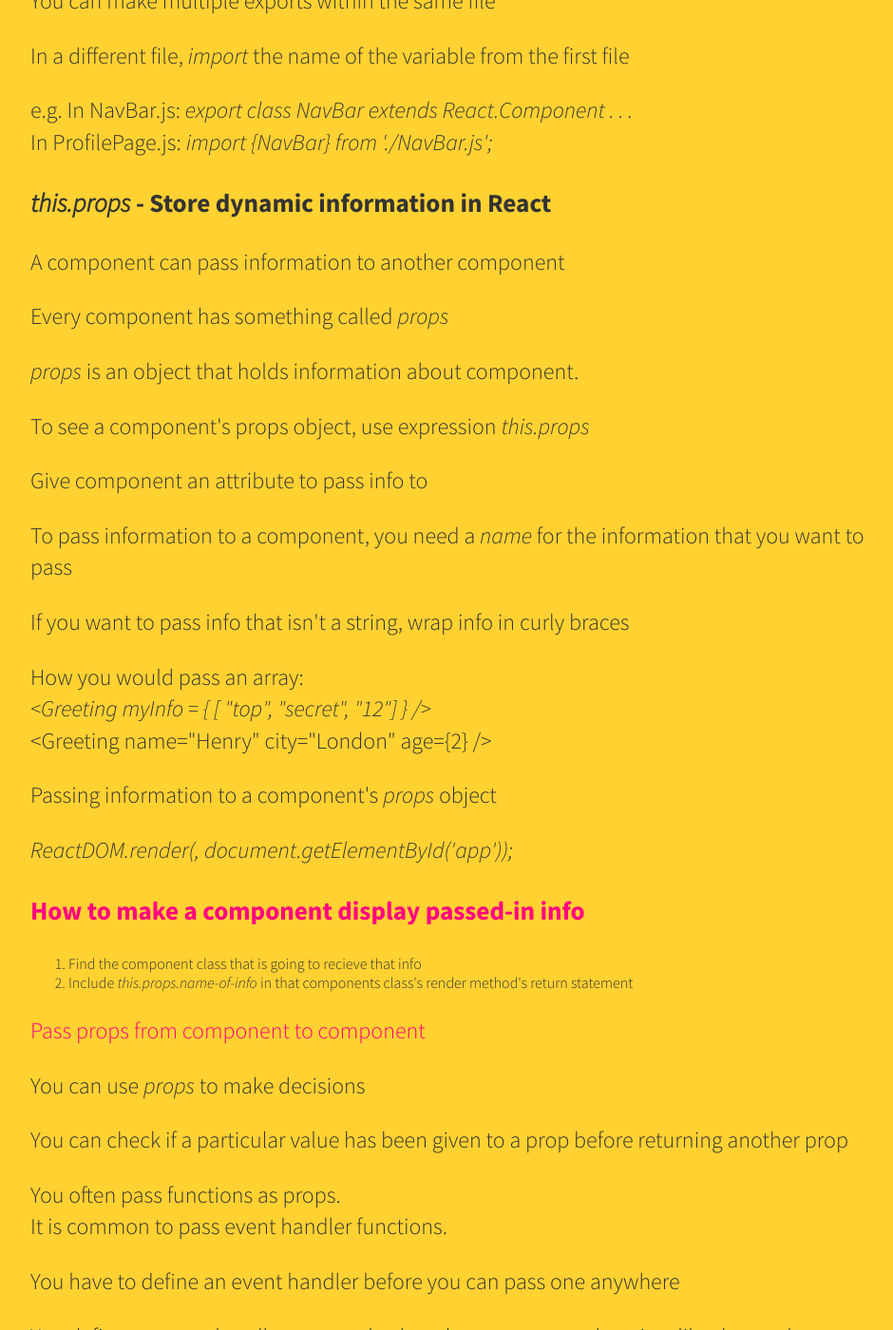
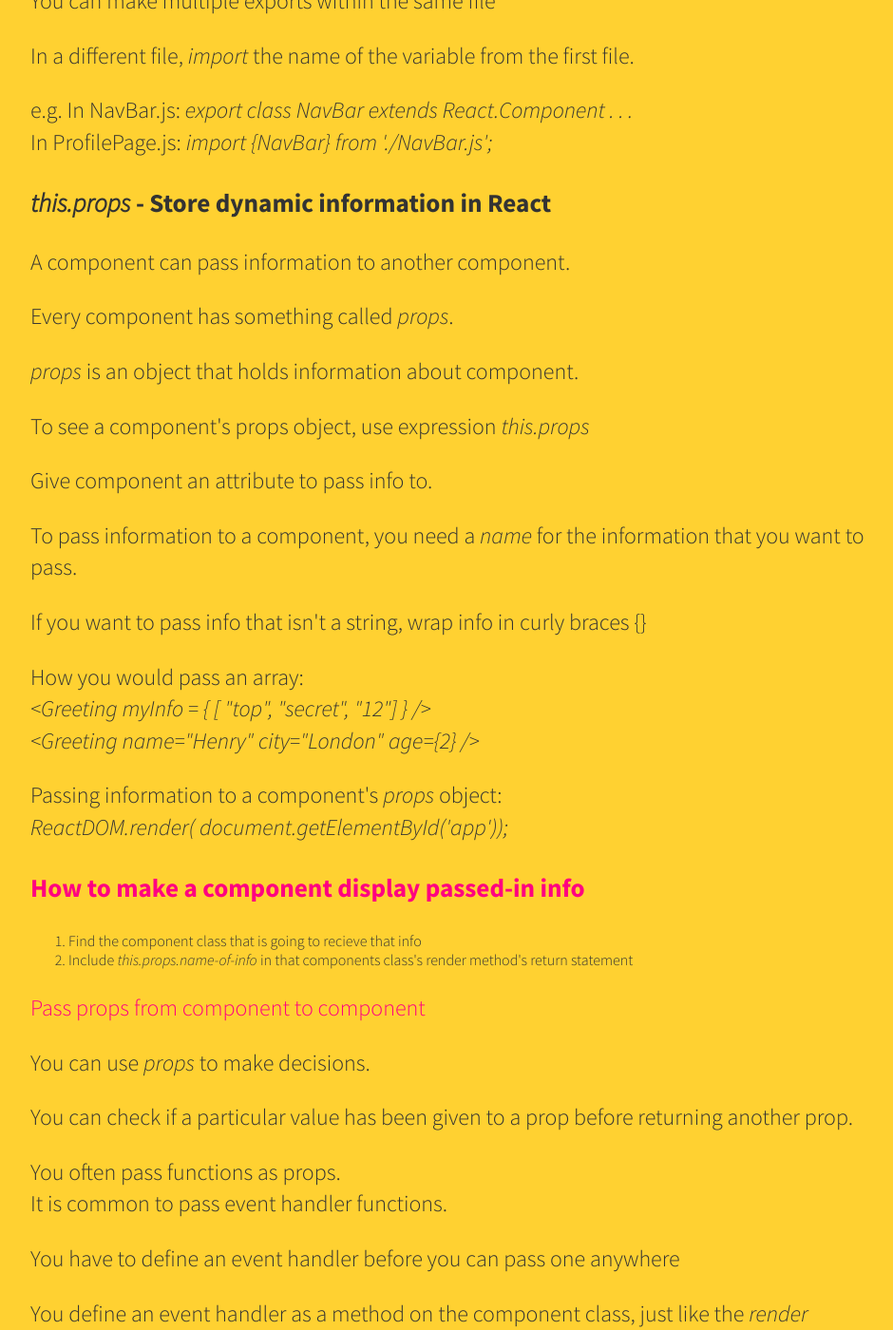
Before and after one commit to SundeepToor/sundeeptoor.github.io, a Jekyll site: the page built from _posts/2018-07-16-Learning-React:-Part-2.md, in a window 1280 px wide and 1400 px high, scrolled down 562 px. Shown: the whole window at 95% size, without its empty margins (160-1100 px from the left). Built offline with Jekyll 4.4.1, drawn with Linux system fonts in a browser that asks for light colours; our own code applies the rules of GitHub Pages for plain Markdown files; some of the changed text lies outside the part shown.

Commit message:
Update 2018-07-16-Learning-React:-Part-2.md

```diff
--- a/_posts/2018-07-16-Learning-React:-Part-2.md
+++ b/_posts/2018-07-16-Learning-React:-Part-2.md
@@ -6,27 +6,28 @@
 	<h3>Exporting Components</h3>
 	<p><em>export const nameOfItem = {};</em></p>
 	<p>You can make multiple exports within the same file</p>
-	<p>In a different file, <em>import</em> the name of the variable from the first file</p>
+	<p>In a different file, <em>import</em> the name of the variable from the first file.</p>
 	<p>e.g. In NavBar.js: <em>export class NavBar extends React.Component . . .</em><br>
 	In ProfilePage.js: <em>import {NavBar} from './NavBar.js';</em>
 	</p>
 
 	<h3><em>this.props</em> - Store dynamic information in React</h3>
-	<p>A component can pass information to another component</p>
-	<p>Every component has something called <em>props</em><p>
+	<p>A component can pass information to another component.</p>
+	<p>Every component has something called <em>props</em>.<p>
 	<p><em>props</em> is an object that holds information about component.</p>
 	<p>To see a component's props object, use expression <em>this.props</em></p>
-	<p>Give component an attribute to pass info to<br>
-	<em><MyComponent foo = "bar" /></em><p>
+	<p>Give component an attribute to pass info to.<br>
+	<em><MyComponent foo = "bar" /></em></p>
 
-	<p>To pass information to a component, you need a <em>name</em> for the information that you want to pass</p>
-	<p>If you want to pass info that isn't a string, wrap info in curly braces</p>
+	<p>To pass information to a component, you need a <em>name</em> for the information that you want to pass.</p>
+	<p>If you want to pass info that isn't a string, wrap info in curly braces {}</p>
 
 	<p>How you would pass an array:<br>
-	<em><Greeting myInfo = { [ "top", "secret", "12"] } /></em><br>	<Greeting name="Henry" city="London" age={2} /></p>
+	<em><Greeting myInfo = { [ "top", "secret", "12"] } /><br>
+	<Greeting name="Henry" city="London" age={2} /></em></p>
 
-	<p>Passing information to a component's <em>props</em> object</p>
-	<p><em>ReactDOM.render(<Greeting firstName = 'Roberta'/>, document.getElementById('app'));</em></p>
+	<p>Passing information to a component's <em>props</em> object:<br>
+	<em>ReactDOM.render(<Greeting firstName = 'Roberta'/> document.getElementById('app'));</em></p>
 
 	<h3><a href="https://codepen.io/SundeepToor/pen/WKrXEP" target="_blank">How to make a component display passed-in info</a></h3>
 	<ol>
@@ -36,8 +37,8 @@
 
 	<p><a href="https://codepen.io/SundeepToor/pen/djGZZz" target="_blank">Pass props from component to component</a></p>
 
-	<p>You can use <em>props</em> to make decisions</p>
-	<p>You can check if a particular value has been given to a prop before returning another prop</p>
+	<p>You can use <em>props</em> to make decisions.</p>
+	<p>You can check if a particular value has been given to a prop before returning another prop.</p>
 	<p>You often pass functions as props.<br>
 	It is common to pass event handler functions.
 </p>
```
Also changed, not shown: other parts of _posts/2018-07-16-Learning-React:-Part-2.md (+2 -2 lines).
